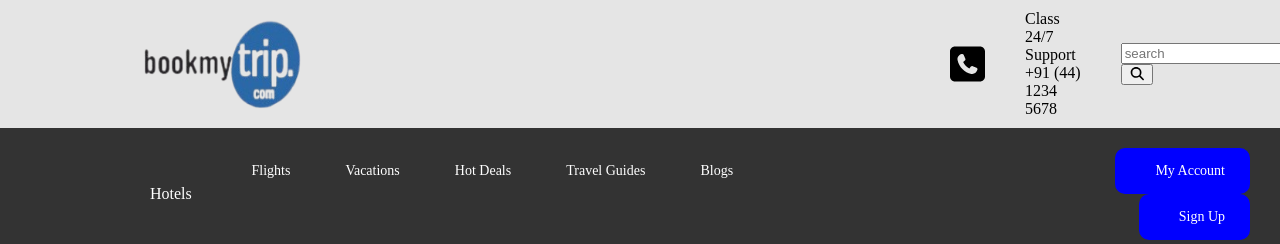
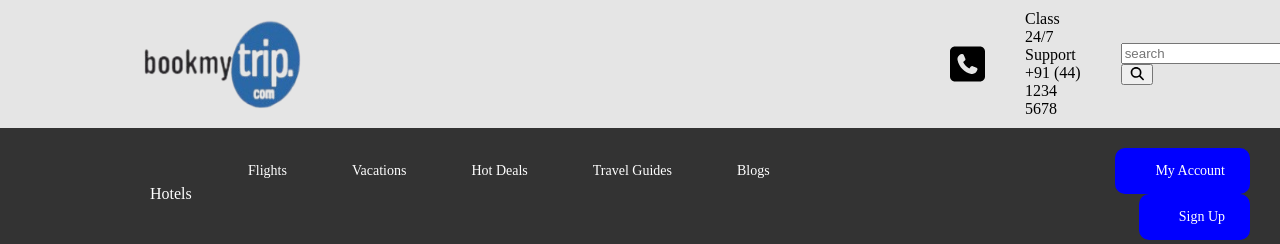
Before and after one commit to DineshKumarC-123/Bookmytrip, a plain HTML site: page index.html in a window 1280 px wide. Shown: the top 244 px of the page. Drawn offline with Linux system fonts and the light colour scheme.

Commit message:
Add files via upload

```diff
--- a/style.css
+++ b/style.css
@@ -104,7 +104,7 @@ nav {
     font-size: 14px;
     color: rgb(255, 255, 255);
     text-align: center;
-    padding: 15px 5px;
+    padding: 15px 15px;
     text-decoration: none;
     border-radius: 2px;
     margin-right: 10px;
```
